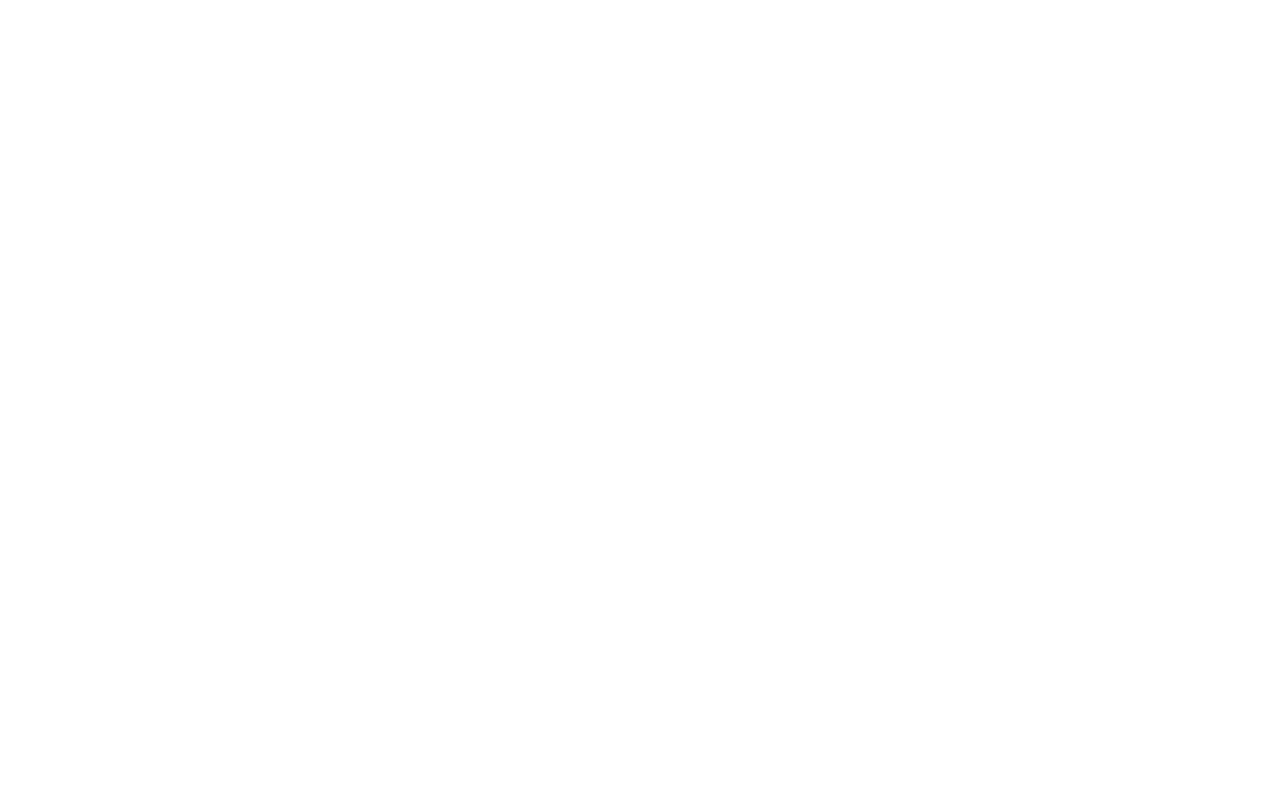
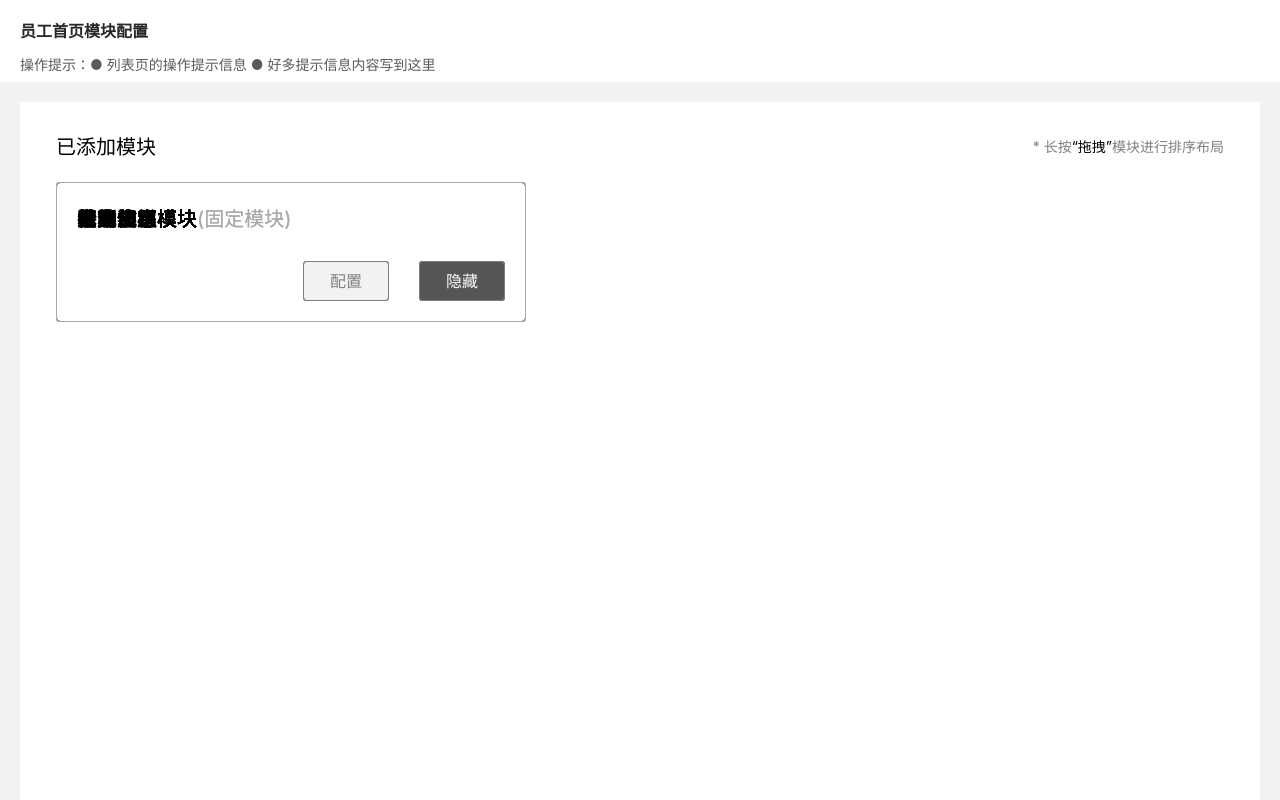
Before and after one commit to 294007813/zhisiyun-frontend, a Vue app: page /#/home-config in a window 1280 px wide. Shown: the top 800 px of the page. Built offline with nearby package versions, Linux system fonts and the light colour scheme.

Commit message:
静态页面-配置

```diff
--- a/package.json
+++ b/package.json
@@ -7,6 +7,8 @@
     "build": "vue-cli-service build"
   },
   "dependencies": {
+    "ant-design-vue": "^1.4.10",
+    "axios": "^0.19.1",
     "core-js": "^3.4.4",
     "node-gyp": "^6.1.0",
     "vue": "^2.6.10",
--- a/src/App.vue
+++ b/src/App.vue
@@ -1,5 +1,6 @@
 <template>
   <div id="app">
+    <router-view/>
   </div>
 </template>
 
--- /dev/null
+++ b/src/assets/init.css
@@ -0,0 +1,30 @@
+*{margin:0;padding:0;box-sizing: border-box;border:0;font-family: "Monospaced Number","Chinese Quote",-apple-system,BlinkMacSystemFont,"Segoe UI",Roboto,"PingFang SC","Hiragino Sans GB","Microsoft YaHei","Helvetica Neue",Helvetica,Arial,sans-serif;text-rendering: optimizeLegibility;-webkit-font-smoothing: antialiased;}
+
+body{
+    background-color: white;
+    min-width: 1200px;
+}
+body>iframe{
+    display: none;
+}
+
+ul,ol,li{list-style:none}
+
+img{vertical-align:top;border:none}
+
+input{
+    -webkit-user-select: text;
+}
+
+a{
+    color: inherit;
+    text-decoration: none;
+}
+
+/**{*/
+/*    transition: all .5s;*/
+/*}*/
+
+.fa{
+    pointer-events:none;
+}
--- /dev/null
+++ b/src/components/HomeConfigPc.vue
@@ -0,0 +1,206 @@
+<template>
+<div class="pc-config">
+    <div class="head">已添加模块 <span>* 长按<b>“拖拽”</b>模块进行排序布局</span></div>
+    <div class="drag-body">
+        <div class="row"></div>
+        <div class="row"></div>
+        <div class="row"></div>
+        <div class="row"></div>
+        <div class="row"></div>
+        <div class="drag-block">
+            <p class="title">基本信息模块<b>(固定模块)</b></p>
+            <div class="button">
+                <a class="conf">配置</a>
+                <a class="hide">隐藏</a>
+            </div>
+        </div>
+
+        <template v-for="(item, key) in list">
+            <div v-if="item.show" :class="['drag-block',[item.size]]" :key="key">
+                <p class="title">{{item.title}}<b v-if="item.suntitle">{{item.suntitle}}</b></p>
+                <div class="button">
+                    <a class="conf">配置</a>
+                    <a class="hide" v-if="!item.need">隐藏</a>
+                </div>
+            </div>
+        </template>
+
+    </div>
+    <div class="head">未添加模块</div>
+    <div class="disable-body">
+        <template v-for="(item, key) in list">
+            <div v-if="!item.show && !item.need" :class="['drag-block',[item.size]]" :key="key">
+                <p class="title">{{item.title}}<b v-if="item.suntitle">{{item.suntitle}}</b></p>
+                <div class="button">
+<!--                    <a class="conf">配置</a>-->
+                    <a class="hide">显示</a>
+                </div>
+            </div>
+        </template>
+    </div>
+</div>
+</template>
+
+<script>
+export default {
+    name: "HomeConfigPc",
+    data(){
+        return{
+            list: {
+                base:{
+                    title: "基本信息模块", suntitle: "(固定模块)",
+                    row: 0, col: 0, size: "small", show: true, need:true
+                },
+                checkin:{
+                    title: "考勤信息模块",
+                    row: 0, col: 1, size: "small", show: true
+                },
+                salary:{
+                    title: "薪资信息模块",
+                    row: 0, col: 2, size: "small", show: true
+                },
+                needdo:{
+                    title: "待办事宜模块",
+                    row: 1, col: 0, size: "small", show: true
+                },
+                Perf:{
+                    title: "绩效信息模块",
+                    row: 1, col: 1, size: "small", show: true
+                },
+                msg:{
+                    title: "消息动态模块",
+                    row: 1, col: 2, size: "small", show: true
+                },
+                birthday:{
+                    title: "生日祝福模块",
+                    row: 2, col: 0, size: "half", show: true
+                },
+                comstar:{
+                    title: "公司之星模块",
+                    row: 2, col: 1, size: "half", show: true
+                },
+                skillstar:{
+                    title: "技能之星模块",
+                    row: 3, col: 0, size: "half", show: true
+                },
+                train:{
+                    title: "培训流程模块",
+                    row: 3, col: 1, size: "half", show: true
+                },
+                contract:{
+                    title: "合同协议模块",
+                    row: 4, col: 0, size: "half", show: true
+                },
+                idea:{
+                    title: "意见箱模块",
+                    row: 4, col: 1, size: "half", show: true
+                },
+                calendar:{
+                    title: "我的日历模块",
+                    row: 5, col: 0, size: "long", show: true
+                },
+                common:{
+                    title: "常用应用模块",
+                    row: 6, col: 0, size: "long", show: true
+                },
+                common1:{
+                    title: "常用应用模块",
+                    row: 6, col: 0, size: "small", show: false
+                },
+                common2:{
+                    title: "常用应用模块",
+                    row: 6, col: 0, size: "small", show: false
+                },
+                common3:{
+                    title: "常用应用模块",
+                    row: 6, col: 0, size: "half", show: false
+                },
+                common4:{
+                    title: "常用应用模块",
+                    row: 6, col: 0, size: "long", show: false
+                },
+            }
+        }
+    },
+    computed:{
+
+    }
+
+}
+</script>
+
+<style scoped lang="less">
+.pc-config{
+    min-height: 500px;
+    background-color: white;
+    padding: 30px 36px;
+    .head{
+        font-size: 20px;
+        line-height: 30px;
+        span{
+            float: right;
+            line-height: 30px;
+            font-size: 14px;
+            color: #7F7F7F;
+            b{
+                font-weight: 400;
+                color: black;
+            }
+        }
+    }
+    .drag-body{
+        margin-top: 20px;
+        min-width: 800px;
+        width: 100%;
+        position: relative;
+        .row{
+            height: 160px;
+        }
+        .drag-block{
+            padding: 20px;
+            width: 470px;
+            height: 140px;
+            display: inline-block;
+            border: 1px solid #aaaaaa;
+            border-radius: 4px;
+            position: absolute;
+            top: 0;
+            left: 0;
+            .title{
+                font-size: 20px;
+                b{
+                    color: #AAAAAA;
+                    font-weight: 400;
+                }
+            }
+            .button{
+                overflow: hidden;
+                text-align: right;
+                position: absolute;
+                bottom: 20px;
+                right: 20px;
+                a{
+                    display: inline-block;
+                    width: 86px;
+                    height: 40px;
+                    border-radius: 4px;
+                    margin-left: 30px;
+                    border: 1px solid #7F7F7F;
+                    text-align: center;
+                    background-color: #f2f2f2;
+                    color: #7F7F7F;
+                    line-height: 38px;
+                    cursor: pointer;
+                }
+                .conf{
+
+                }
+                .hide{
+                    background-color: #555555;
+                    color: white;
+                }
+            }
+        }
+    }
+}
+</style>
--- a/src/main.js
+++ b/src/main.js
@@ -2,6 +2,7 @@
 import App from './App.vue'
 import router from './router'
 import store from './store'
+import '@/assets/init.css'
 
 Vue.config.productionTip = false
 
--- a/src/router/index.js
+++ b/src/router/index.js
@@ -8,6 +8,11 @@
         path: '/',
         name: 'home',
         component: () => import('../views/home.vue')
+    },
+    {
+        path: '/home-config',
+        name: 'home',
+        component: () => import('../views/home-config.vue')
     }
 ]
 
--- /dev/null
+++ b/src/views/home-config.vue
@@ -0,0 +1,48 @@
+<template>
+<div class="home-config">
+    <div class="head">
+        <h2>员工首页模块配置</h2>
+        <p>操作提示：● 列表页的操作提示信息  ● 好多提示信息内容写到这里</p>
+    </div>
+    <div class="main">
+        <home-config-pc></home-config-pc>
+    </div>
+
+</div>
+</template>
+
+<script>
+import HomeConfigPc from '@/components/HomeConfigPc.vue'
+export default {
+    name: 'home-config',
+    components: {
+        HomeConfigPc
+    }
+}
+</script>
+
+<style scoped lang="less">
+.home-config{
+    background-color: #f2f2f2;
+    .head{
+        padding: 14px 0 0 20px;
+        background-color: white;
+        >*{line-height: 34px}
+        h2{
+            font-weight: 700;
+            text-decoration: none;
+            color: #272727;
+            font-size: 16px;
+        }
+        p{
+            color: #000000a5;
+            font-size: 14px;
+        }
+    }
+    .main{
+        padding: 20px;
+        /*background-color: white;*/
+        /*min-height: 500px;*/
+    }
+}
+</style>
--- a/src/views/home.vue
+++ b/src/views/home.vue
@@ -1,15 +1,13 @@
 <template>
-  <div class="home">
-
-  </div>
+    <div class="home">
+        <router-link to="/home-config">点击进入首页配置</router-link>
+    </div>
 </template>
 
 <script>
 
 export default {
-  name: 'home',
-  components: {
+    name: 'home',
 
-  }
-}
+    }
 </script>
```
Also changed, not shown: 1 other file (tests, documents, lock files or other folders). Lines whose indentation alone changed are shown as unchanged.
